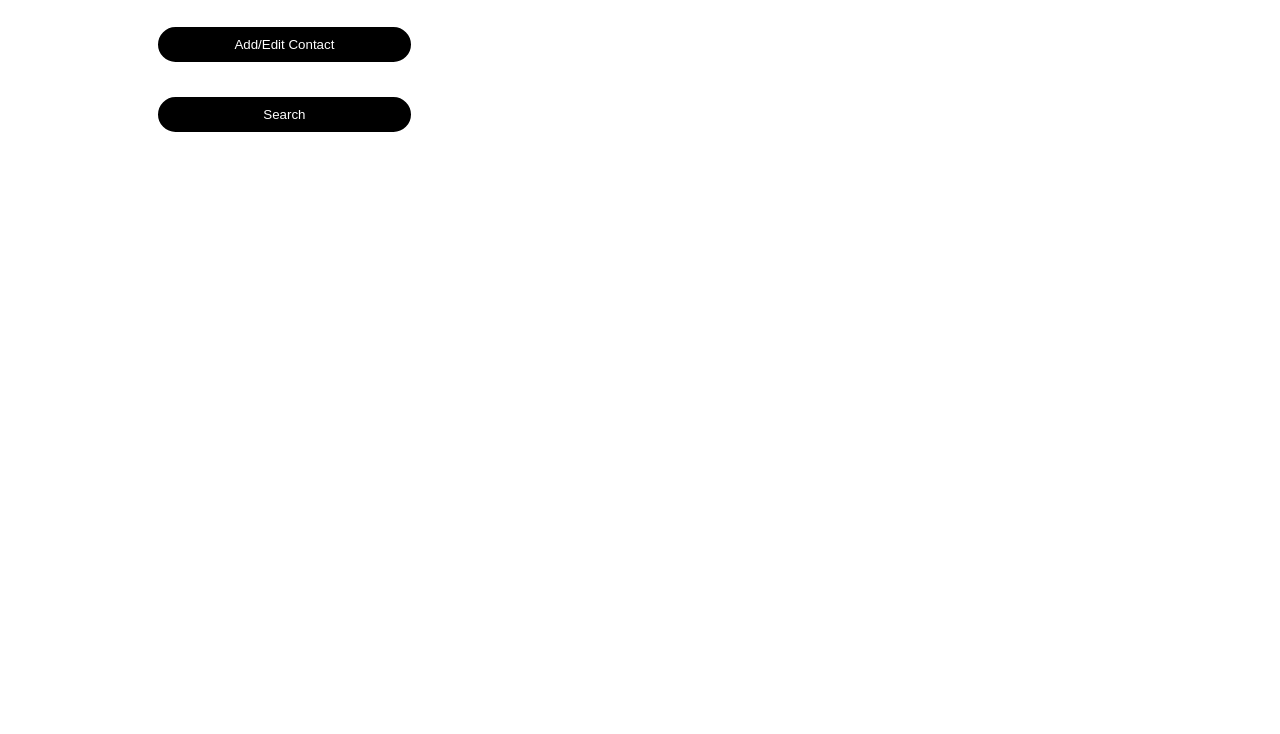
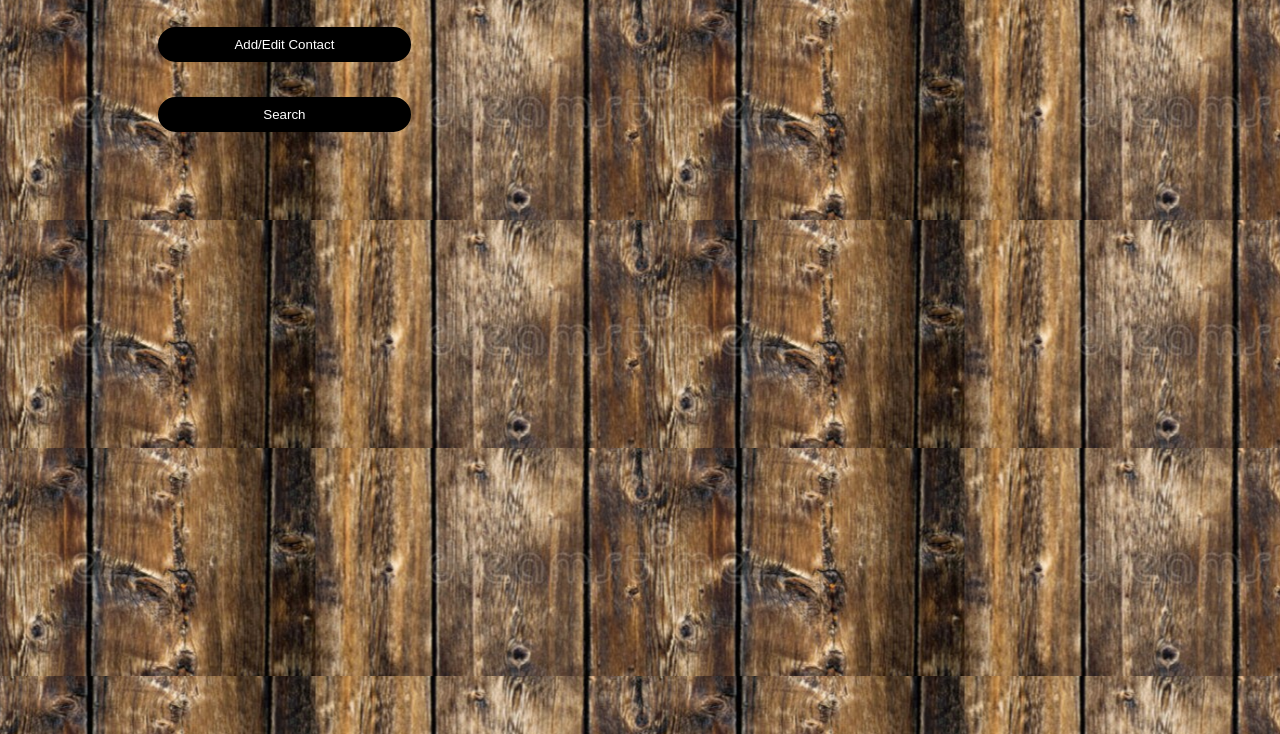
Before and after one commit to akandeBolaji/Address-Book, a plain HTML site: page index.html in a window 1280 px wide. Shown: the part 66-800 px from the top of the page. Drawn offline with Linux system fonts and the light colour scheme.

Commit message:
Update style.css

```diff
--- a/style.css
+++ b/style.css
@@ -1,6 +1,6 @@
 
 body{
-    background: url(img/background1.jpg) center center fixed;
+    background: url(background1.jpg) center center fixed;
 }.addresstitle {
     padding: 10px 5px 10px 0px;
     margin: 10px 150px 20px 150px ;
```
